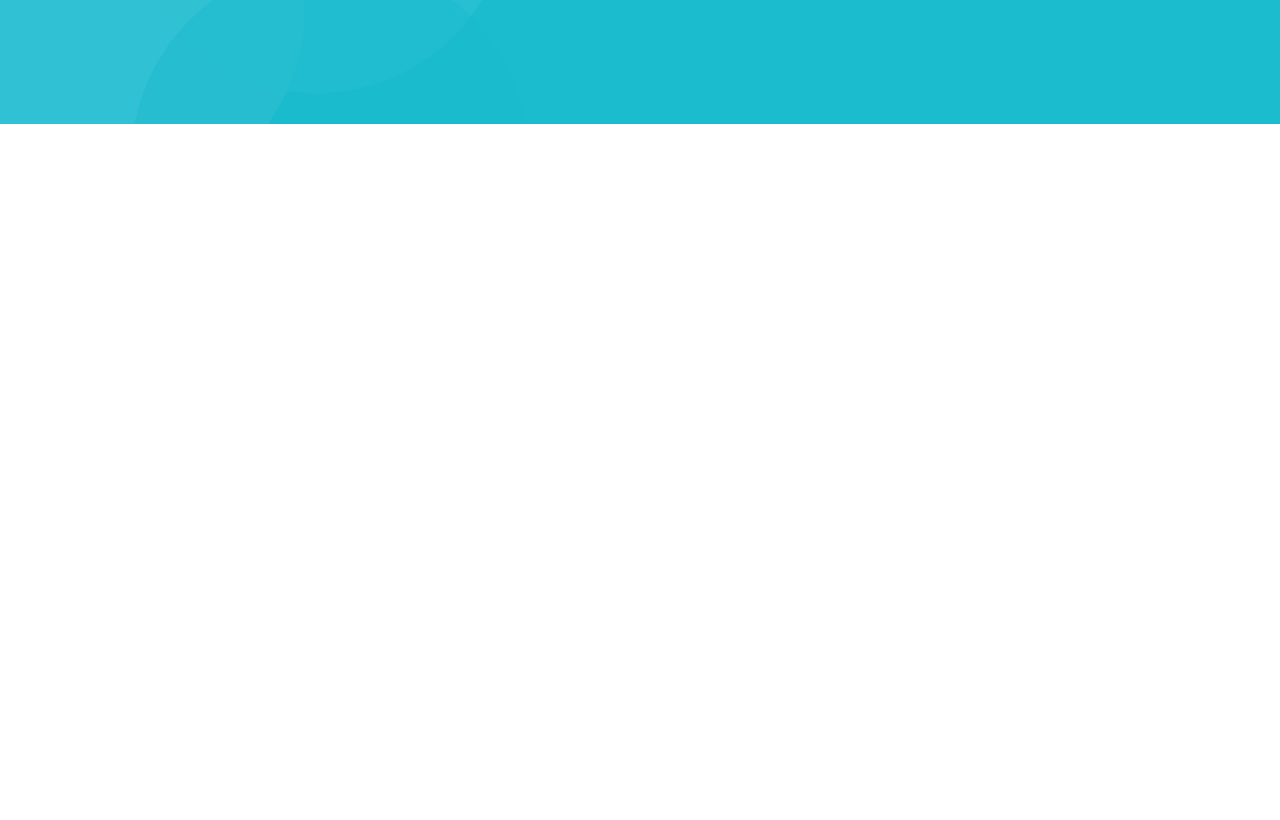
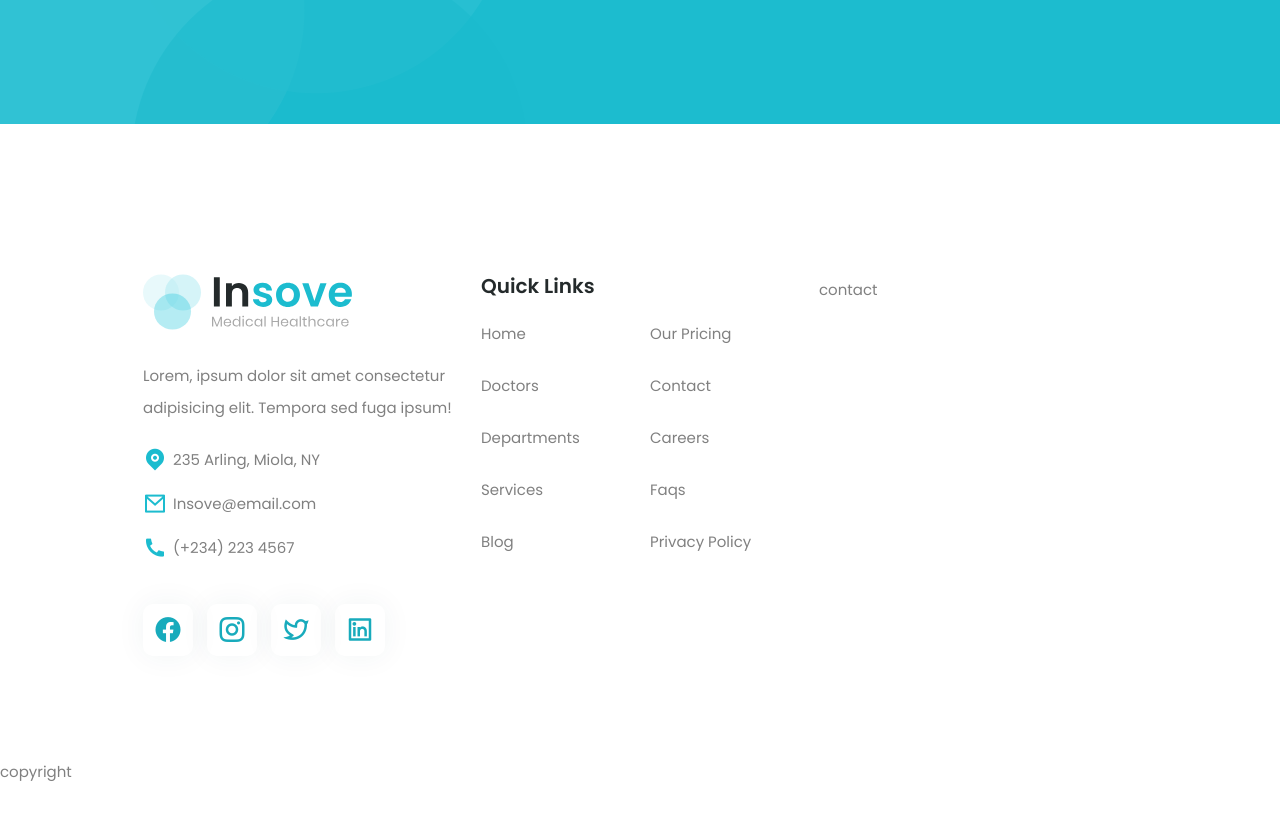
Before and after one commit to Khaffycodes/health-landing-page, a website: page src/index.html in a window 1280 px wide. Shown: the part 4920-5740 px from the top of the page. After the commit the page ends 5708 px from the top, so only its background shows below. Drawn offline with nearby package versions, Linux system fonts and the light colour scheme.

Commit message:
building footer

```diff
--- a/src/index.html
+++ b/src/index.html
@@ -1022,9 +1022,127 @@
       </div>
     </section>
     <!-- footer -->
+    <footer class="footer pt-12 xl:pt-[150px]">
+      <div class="container mx-auto pb-12 xl:pb-[100px]">
+        <div class="flex flex-col xl:flex-row gap-x-5 gap-y-10">
+          <!-- footer contact section -->
+          <div class="footer__item flex-1">
+            <!-- logo -->
+            <a href="">
+              <img class="mb-[30px]" src="../dist/img/logo.svg" alt=""
+            /></a>
+            <!-- description -->
+            <p class="mb-[20px]">
+              Lorem, ipsum dolor sit amet consectetur adipisicing elit. Tempora
+              sed fuga ipsum!
+            </p>
+            <!-- location email phone -->
+            <div class="flex flex-col gap-y-3 mb-10">
+              <div class="flex items-center gap-x-[6px]">
+                <i class="ri-map-pin-fill text-[24px] text-accent"></i>
+                <div class="">235 Arling, Miola, NY</div>
+              </div>
+
+              <div class="flex items-center gap-x-[6px]">
+                <i class="ri-mail-line text-[24px] text-accent"></i>
+                <div class="">Insove@email.com</div>
+              </div>
+
+              <div class="flex items-center gap-x-[6px]">
+                <i class="ri-phone-fill text-[24px] text-accent"></i>
+                <div class="">(+234) 223 4567</div>
+              </div>
+            </div>
+            <!-- socials -->
+            <div class="flex gap-[14px] text-[30px]">
+              <div
+                class="p-[10px] rounded-[10px] shadow-custom2 text-accent-secondary hover:text-accent cursor-pointer transition-all"
+              >
+                <i class="ri-facebook-circle-fill"></i>
+              </div>
+              <div
+                class="p-[10px] rounded-[10px] shadow-custom2 text-accent-secondary hover:text-accent cursor-pointer transition-all"
+              >
+                <i class="ri-instagram-line"></i>
+              </div>
+              <div
+                class="p-[10px] rounded-[10px] shadow-custom2 text-accent-secondary hover:text-accent cursor-pointer transition-all"
+              >
+                <i class="ri-twitter-line"></i>
+              </div>
+              <div
+                class="p-[10px] rounded-[10px] shadow-custom2 text-accent-secondary hover:text-accent cursor-pointer transition-all"
+              >
+                <i class="ri-linkedin-box-line"></i>
+              </div>
+            </div>
+          </div>
+          <!-- footer quick links section -->
+          <div class="footer__item flex-1">
+            <h4 class="h4 mb-5">Quick Links</h4>
+            <div class="flex gap-x-5">
+              <!-- list 1-->
+              <ul class="flex-1 flex flex-col gap-y-5">
+                <li>
+                  <a href="#" class="hover:text-accent transition-all">Home</a>
+                </li>
+                <li>
+                  <a href="#" class="hover:text-accent transition-all"
+                    >Doctors</a
+                  >
+                </li>
+                <li>
+                  <a href="#" class="hover:text-accent transition-all"
+                    >Departments</a
+                  >
+                </li>
+                <li>
+                  <a href="#" class="hover:text-accent transition-all"
+                    >Services</a
+                  >
+                </li>
+                <li>
+                  <a href="#" class="hover:text-accent transition-all">Blog</a>
+                </li>
+              </ul>
+              <!-- list 2-->
+              <ul class="flex-1 flex flex-col gap-y-5">
+                <li>
+                  <a href="#" class="hover:text-accent transition-all"
+                    >Our Pricing</a
+                  >
+                </li>
+                <li>
+                  <a href="#" class="hover:text-accent transition-all"
+                    >Contact</a
+                  >
+                </li>
+                <li>
+                  <a href="#" class="hover:text-accent transition-all"
+                    >Careers</a
+                  >
+                </li>
+                <li>
+                  <a href="#" class="hover:text-accent transition-all">Faqs</a>
+                </li>
+                <li>
+                  <a href="#" class="hover:text-accent transition-all"
+                    >Privacy Policy</a
+                  >
+                </li>
+              </ul>
+            </div>
+          </div>
+          <!-- footer opening hours section -->
+          <div class="footer__item flex-1">contact</div>
+        </div>
+      </div>
+      <!-- copyright -->
+      <div>copyright</div>
+    </footer>
 
     <!-- temp div -->
-    <div class="h-[4000px]"></div>
+    <!-- <div class="h-[4000px]"></div> -->
     <!--------Script JS--------- -->
     <script src="../js/main.js"></script>
 
```
Also changed, not shown: dist/output.css.
